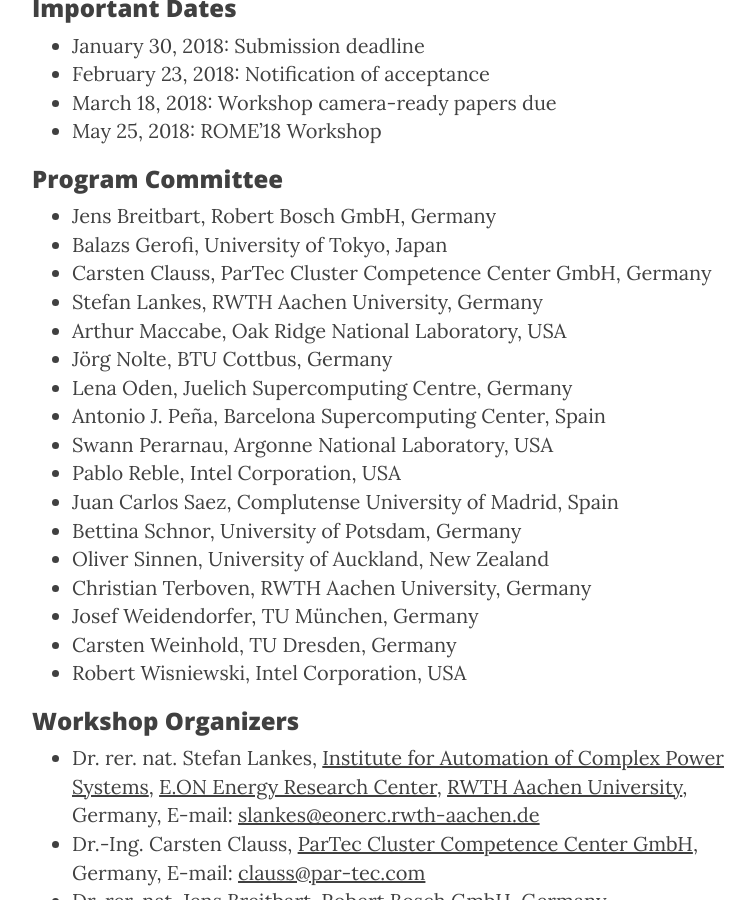
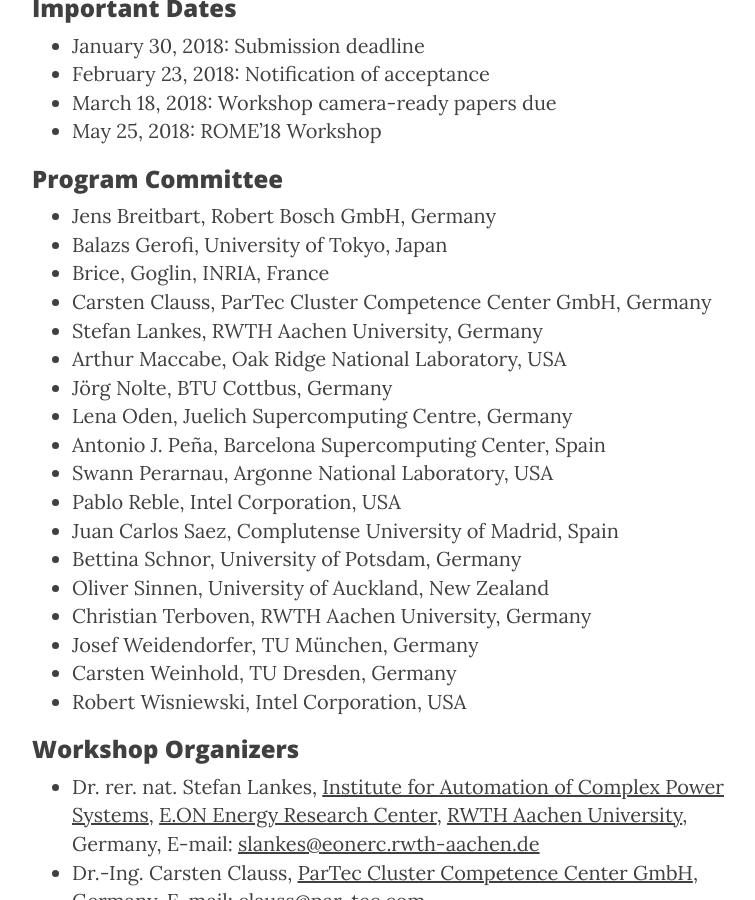
Before and after one commit to WROME/wrome.github.io, a Jekyll site: the page built from vancouver2018.md, in a window 1280 px wide and 900 px high, scrolled down 2948 px. Shown: the whole window, without its empty margins (233-988 px from the left). Built offline with Jekyll 4.4.1, drawn with Linux system fonts in a browser that asks for light colours; nearby versions of some CDN libraries.

Commit message:
Added Brice Goglin

```diff
--- a/vancouver2018.md
+++ b/vancouver2018.md
@@ -60,6 +60,7 @@
 
 * Jens Breitbart, Robert Bosch GmbH, Germany
 * Balazs Gerofi, University of Tokyo, Japan
+* Brice, Goglin, INRIA, France
 * Carsten Clauss, ParTec Cluster Competence Center GmbH, Germany
 * Stefan Lankes, RWTH Aachen University, Germany
 * Arthur Maccabe, Oak Ridge National Laboratory, USA
```
